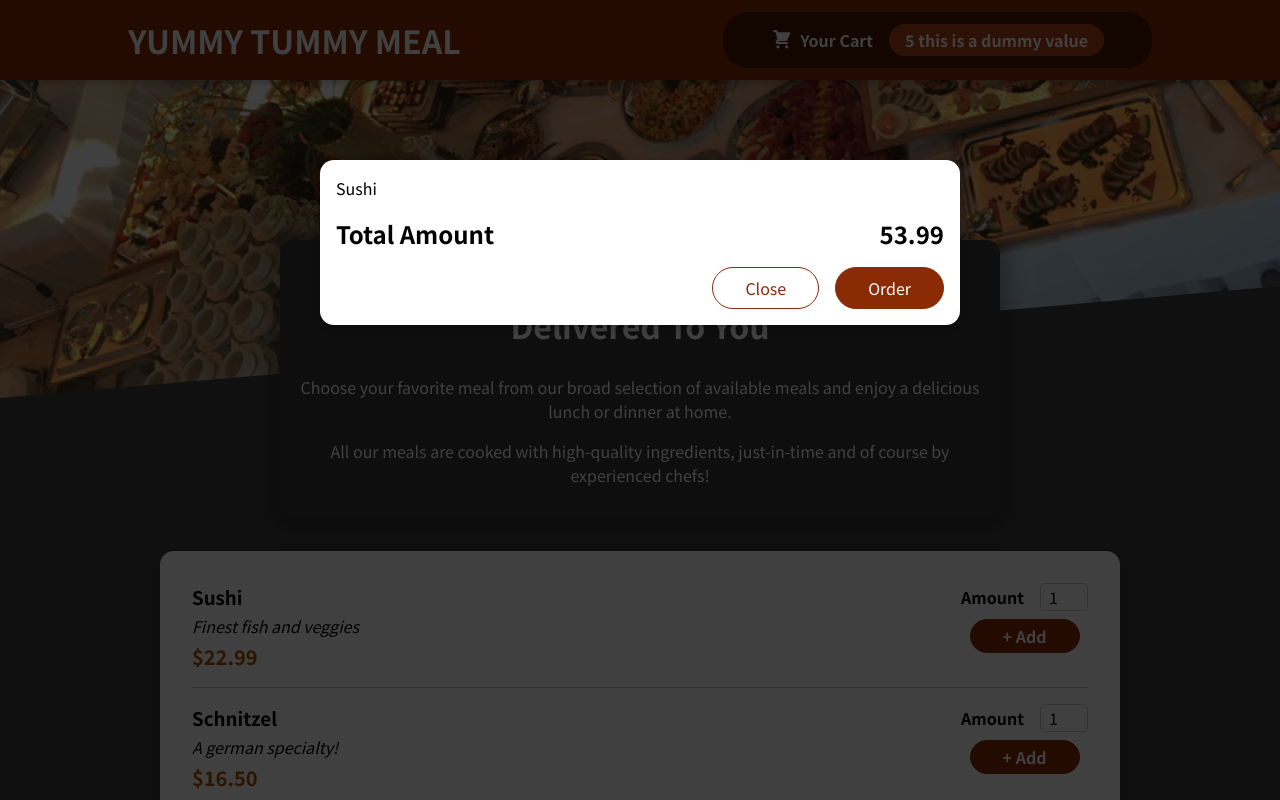
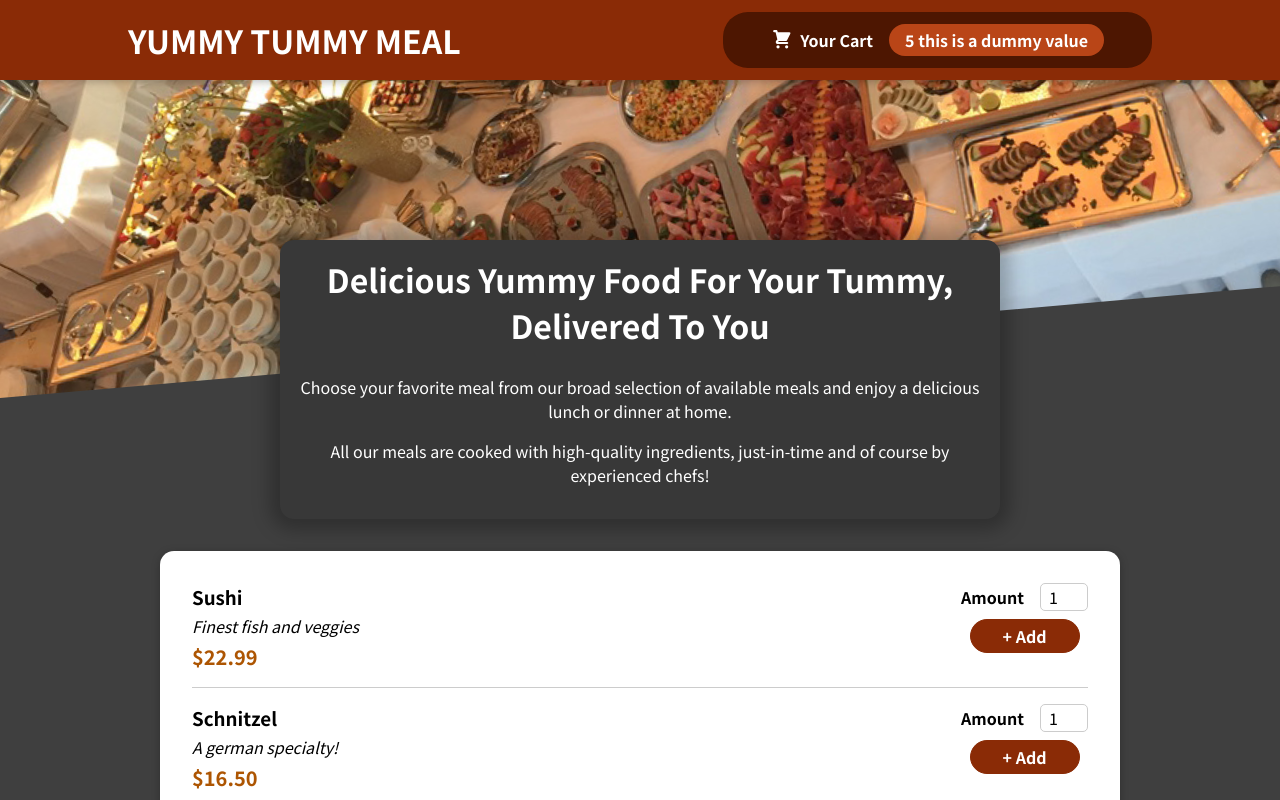
Before and after one commit to Pannu786/react-learning-restaurant-app, a React (Create React App) app: page / in a window 1280 px wide. Shown: the top 800 px of the page. Built offline with nearby package versions, Linux system fonts and the light colour scheme.

Commit message:
Modal state is dne

```diff
--- a/src/App.js
+++ b/src/App.js
@@ -1,12 +1,24 @@
+import { useState } from 'react';
+
 import Cart from './components/Cart/Cart';
 import Header from './components/Layout/Header';
 import Meals from './components/Meals/Meals';
 
 function App() {
+  const [cartIsSet, setCartIsSet] = useState(false);
+
+  const setCartHandler = () => {
+    setCartIsSet(true);
+  };
+
+  const unsetCartHandler = () => {
+    setCartIsSet(false);
+  };
+
   return (
     <>
-      <Cart />
-      <Header />
+      {cartIsSet && <Cart onUnset={unsetCartHandler} />}
+      <Header onSetCart={setCartHandler} />
       <main>
         <Meals />
       </main>
--- a/src/components/Cart/Cart.js
+++ b/src/components/Cart/Cart.js
@@ -11,14 +11,16 @@ const Cart = (props) => {
   );
 
   return (
-    <Modal>
+    <Modal onUnset={props.onUnset}>
       {cartItems}
       <div className={styles.total}>
         <span>Total Amount</span>
         <span>53.99</span>
       </div>
       <div className={styles.actions}>
-        <button className={styles['button--alt']}>Close</button>
+        <button className={styles['button--alt']} onClick={props.onUnset}>
+          Close
+        </button>
         <button className={styles.button}>Order</button>
       </div>
     </Modal>
--- a/src/components/Layout/Header.js
+++ b/src/components/Layout/Header.js
@@ -9,7 +9,7 @@ const Header = (props) => {
     <Fragment>
       <header className={styles.header}>
         <h1>YUMMY TUMMY MEAL</h1>
-        <HeaderCartButton />
+        <HeaderCartButton onClick={props.onSetCart} />
       </header>
       <div className={styles['main-image']}>
         <img src={headermealImg} alt='Pic of a lots of foods' />
--- a/src/components/Layout/HeaderCartButton.js
+++ b/src/components/Layout/HeaderCartButton.js
@@ -3,7 +3,7 @@ import styles from './HeaderCartButton.module.css';
 
 const HeaderCartButton = (props) => {
   return (
-    <button className={styles.button}>
+    <button className={styles.button} onClick={props.onClick}>
       <span className={styles.icon}>
         <CartIcon />
       </span>
--- a/src/components/UI/Modal.js
+++ b/src/components/UI/Modal.js
@@ -2,7 +2,7 @@ import styles from './Modal.module.css';
 import ReactDOM from 'react-dom';
 
 const Backdrop = (props) => {
-  return <div className={styles.backdrop}></div>;
+  return <div className={styles.backdrop} onClick={props.onUnsetCart}></div>;
 };
 
 const ModalOverlay = (props) => {
@@ -18,7 +18,10 @@ const portals = document.getElementById('overlays');
 const Modal = (props) => {
   return (
     <>
-      {ReactDOM.createPortal(<Backdrop />, portals)}
+      {ReactDOM.createPortal(
+        <Backdrop onUnsetCart={props.onUnset} />,
+        portals
+      )}
       {ReactDOM.createPortal(
         <ModalOverlay>{props.children}</ModalOverlay>,
         portals
```
Also changed, not shown: 1 other file (tests, documents, lock files or other folders).
